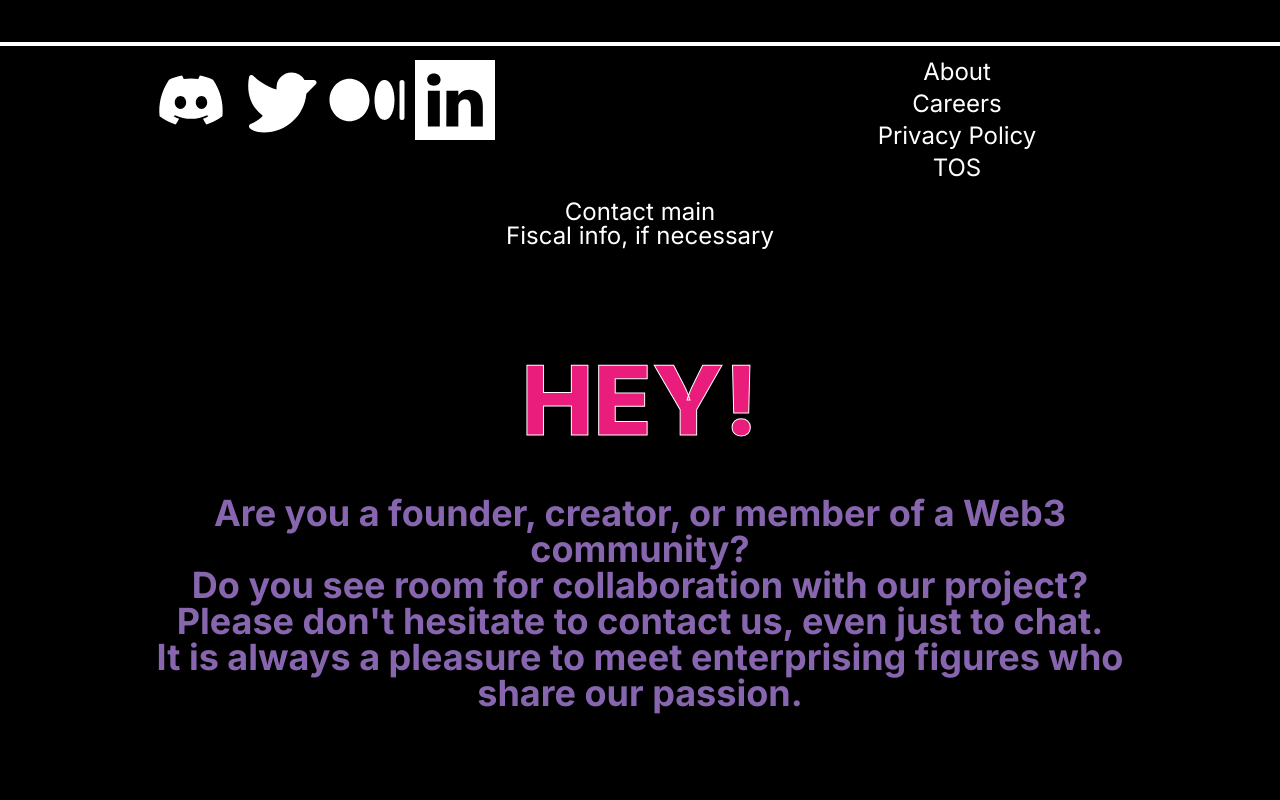
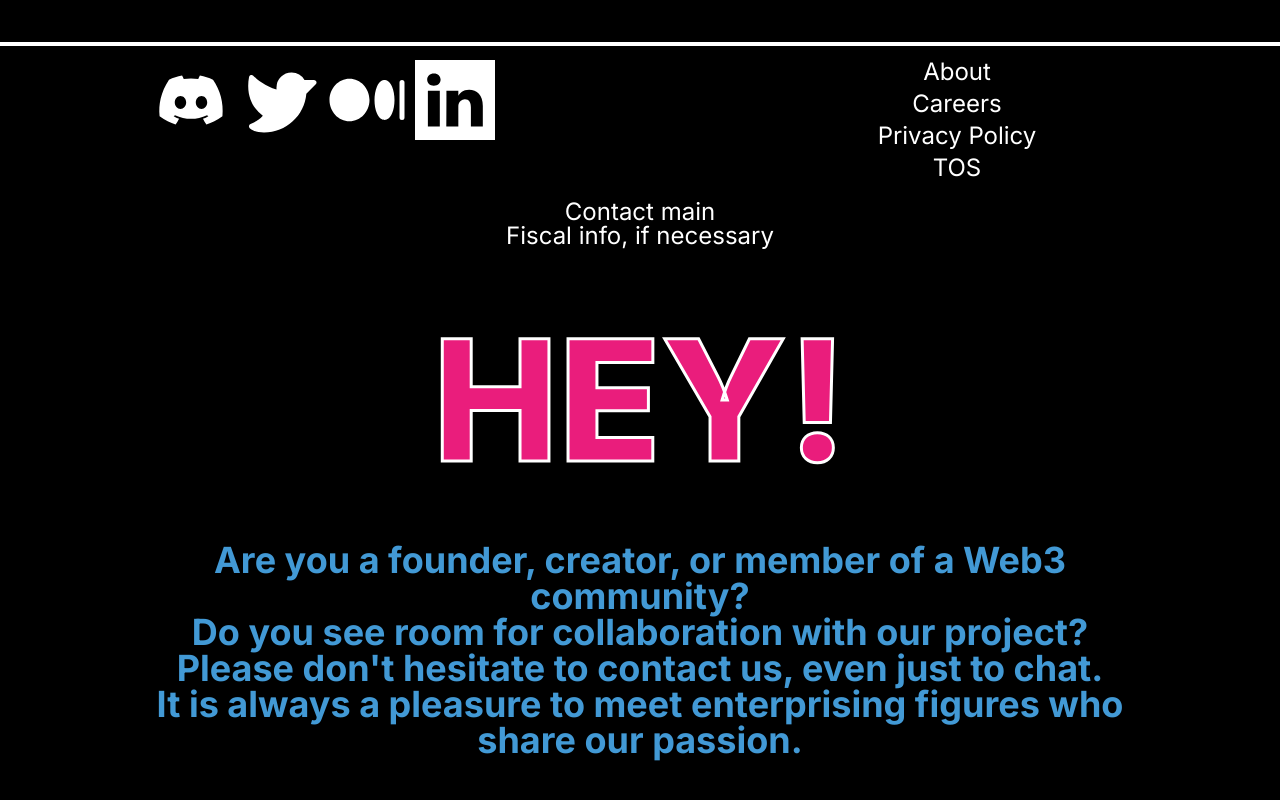
Before and after one commit to BYS-Project/BYS_Website, a Next.js app: page / in a window 1280 px wide. Shown: the part 2358-3158 px from the top of the page. Built offline with nearby package versions, Linux system fonts and the light colour scheme.

Commit message:
fix: minor changes

```diff
--- a/src/app/page.js
+++ b/src/app/page.js
@@ -10,7 +10,17 @@ import {
 import { MouseMoveGradient } from "@/components/mouseMove/MouseMoveAnimations";
 import { TranslateOnScroll } from "@/components/parallax/OnScroll";
 import EmployeePic from "@/components/specific/homepage/EmployeePic";
-import { H1, H3, H3SP, H4, H4SP, H5, H8, H9 } from "@/components/text/Headers";
+import {
+  H1,
+  H2,
+  H3,
+  H3SP,
+  H4,
+  H4SP,
+  H5,
+  H8,
+  H9,
+} from "@/components/text/Headers";
 import { P1, P1SP, P2 } from "@/components/text/Paragraphs";
 import Link from "next/link";
 
@@ -97,15 +107,15 @@ export default function Home() {
         <div className="relative pt-32 bg-black min-h-screen text-center flex items-center justify-center border-t-4 border-solid border-white justify-evenly">
           <div className="w-full h-full grid gap-y-[15%]">
             <div className="flex items-center justify-center">
-              <H4SP
-                style={{ "-webkit-text-stroke": "1px white" }}
+              <H2
+                style={{ WebkitTextStroke: "3px white" }}
                 className="font-extrabold text-first"
               >
                 HEY!
-              </H4SP>
+              </H2>
             </div>
             <div className="flex items-center justify-center">
-              <P1SP className="w-5/6 font-bold text-third">
+              <P1SP className="w-5/6 font-bold text-forth">
                 Are you a founder, creator, or member of a Web3 community?{" "}
                 <br /> Do you see room for collaboration with our project?{" "}
                 <br /> Please don&apos;t hesitate to contact us, even just to
--- a/src/components/animations/Animations.js
+++ b/src/components/animations/Animations.js
@@ -79,7 +79,7 @@ export function CancelOnHover({ text, dimension, lineColor, className }) {
       </div>
       <div
         style={{ backgroundColor: lineColor ? lineColor : "#ce3389" }}
-        className="absolute top-[50%] w-0 group-hover:w-full h-[15%] transition-all duration-300 ease-in rounded-xl"
+        className="absolute top-[50%] w-0 group-hover:w-full h-[15%] transition-all duration-[0.5s] ease-in rounded-xl"
       />
     </div>
   );
--- a/src/components/text/Headers.js
+++ b/src/components/text/Headers.js
@@ -10,10 +10,11 @@ export function H1({ className, children, translationPath }) {
     </h1>
   );
 }
-export function H2({ className, children, translationPath }) {
+export function H2({ style, className, children, translationPath }) {
   const props = className ? className : "";
   return (
     <h1
+      style={style}
       className={`${props} text-[5rem] xl:text-[10.5rem] md:text-[6.5rem] leading-none transition-all duration-300 ease-in`}
     >
       {children}
```
